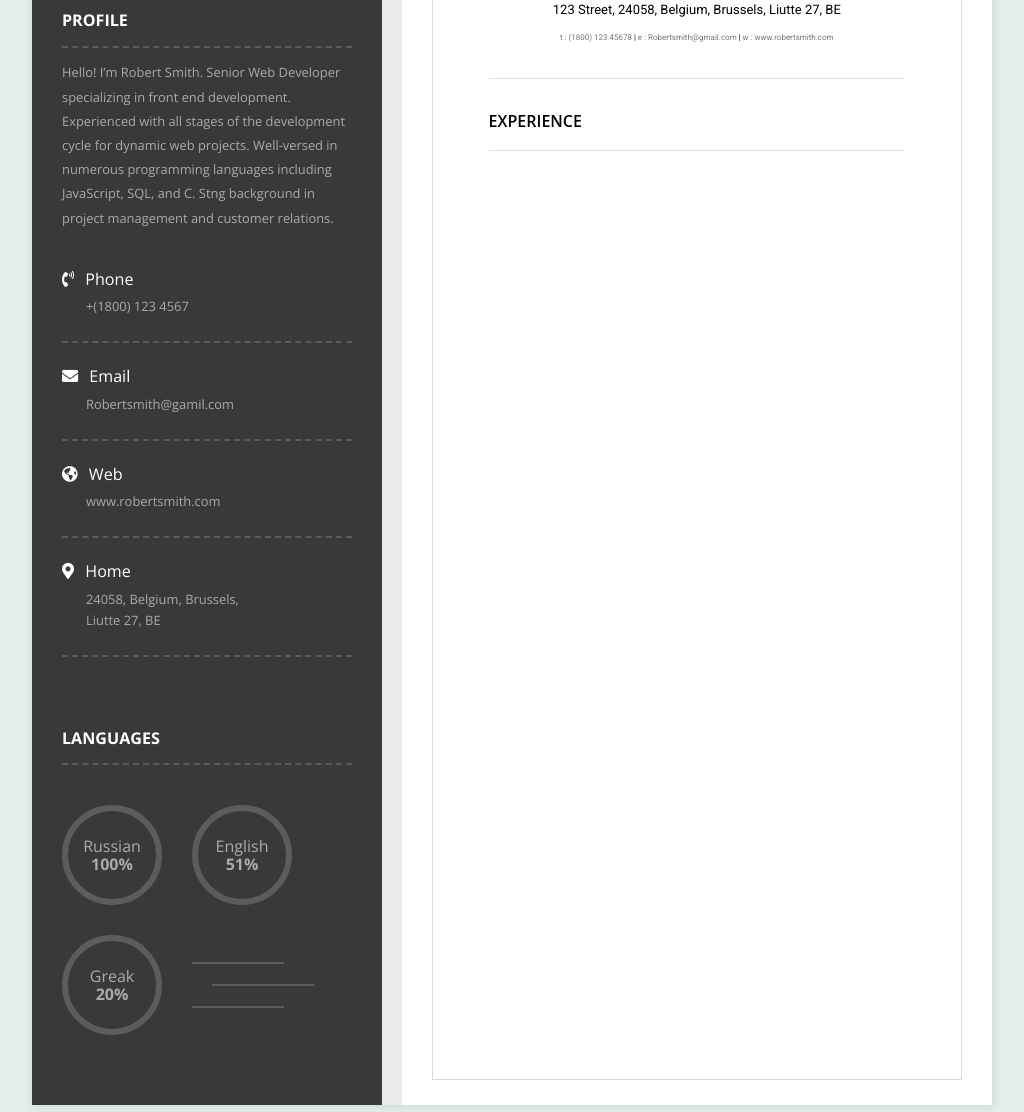
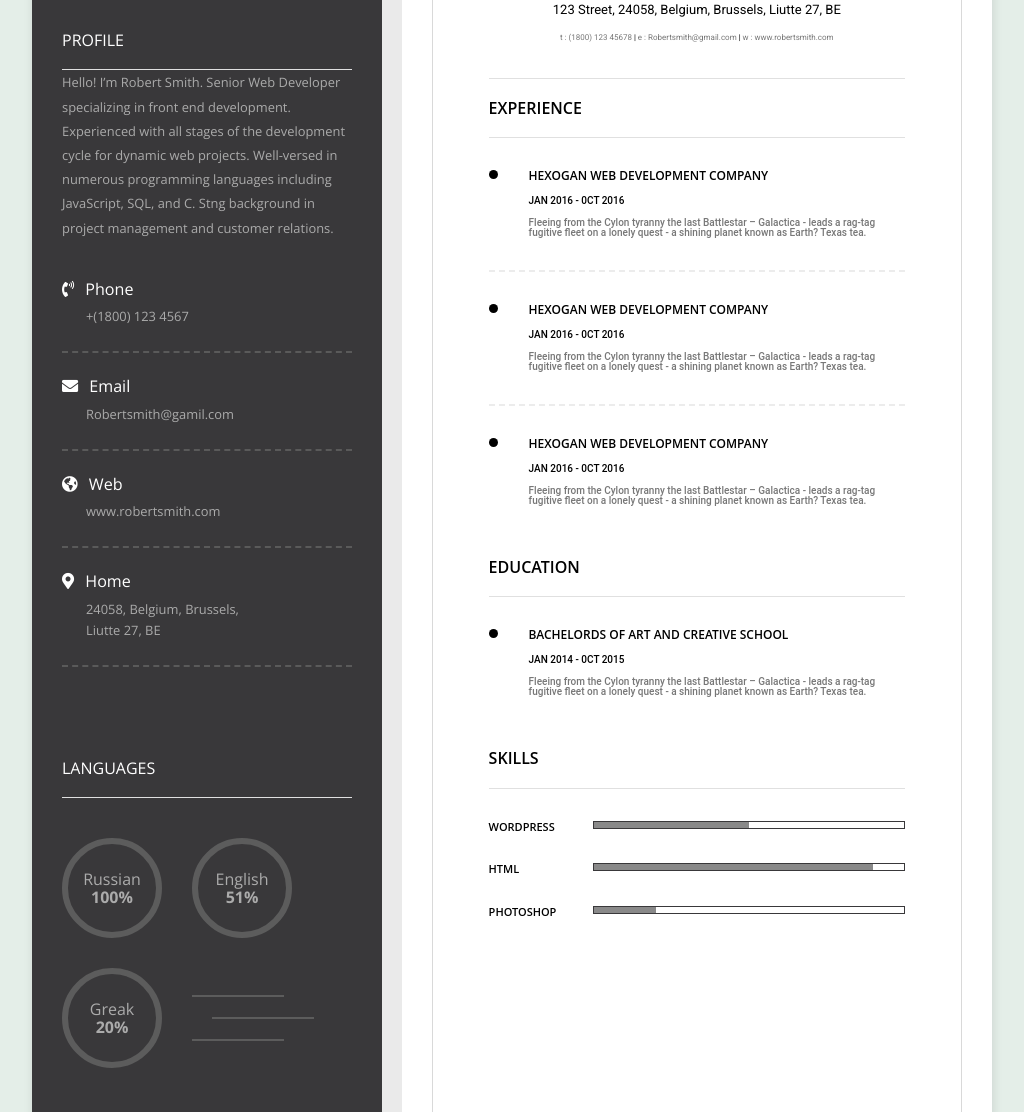
Before and after one commit to ARTobstrel/Portfolio1, a website: page app/index.html in a window 1280 px wide. Shown: the part 292-1404 px from the top of the page, without its empty margins (128-1152 px from the left). Drawn offline with nearby package versions, Linux system fonts and the light colour scheme.

Commit message:
'commit_5'

```diff
--- a/app/css/main.css
+++ b/app/css/main.css
@@ -6,7 +6,9 @@ html {
 *, *:after, *:before {
   -webkit-box-sizing: inherit;
   -moz-box-sizing: inherit;
-  box-sizing: inherit; }
+  box-sizing: inherit;
+  padding: 0;
+  margin: 0; }
 
 body {
   font-family: 'Open Sans', sans-serif;
@@ -180,9 +182,70 @@ body {
 
 .experience {
   font-family: 'Open Sans SemiBold', sans-serif; }
-  .experience__heading {
+
+.heading {
+  text-transform: uppercase;
+  font-size: 16px;
+  font-weight: 400;
+  border-bottom: 1px solid #e0e0e0;
+  padding: 20px 0; }
+
+.list {
+  list-style: none;
+  line-height: 1; }
+  .list-item {
+    position: relative;
+    padding-left: 40px;
+    padding-bottom: 32px;
+    padding-top: 32px;
+    border-bottom: 2px dashed #ececec; }
+  .list-item:before {
+    content: '';
+    position: absolute;
+    width: 9px;
+    height: 9px;
+    left: 0;
+    top: 32px;
+    -webkit-border-radius: 50%;
+    -moz-border-radius: 50%;
+    border-radius: 50%;
+    background-color: #000; }
+  .list-item:last-child {
+    border-bottom: none; }
+  .list-item__title {
+    font-size: 12px;
     text-transform: uppercase;
-    font-size: 16px;
-    font-weight: 400;
-    border-bottom: 1px solid #e0e0e0;
-    padding: 20px 0; }
+    margin-bottom: 8px;
+    font-weight: 700; }
+  .list-item__date {
+    font-family: 'Roboto Medium', sans-serif;
+    display: inline-block;
+    font-size: 10px;
+    text-transform: uppercase;
+    margin-bottom: 12px; }
+  .list-item__text {
+    font-family: 'Roboto Medium', sans-serif;
+    font-size: 10px;
+    color: #777777; }
+
+.skills-list {
+  padding-top: 32px;
+  list-style: none; }
+  .skills-list__item {
+    margin-bottom: 30px;
+    text-transform: uppercase;
+    font-size: 11px;
+    display: flex;
+    justify-content: space-between; }
+
+.level {
+  width: 75%;
+  height: 8px;
+  border: 1px solid #39383a;
+  position: relative; }
+  .level-progress {
+    position: absolute;
+    top: 0;
+    left: 0;
+    height: 100%;
+    background-color: #898989; }
--- a/app/index.html
+++ b/app/index.html
@@ -17,7 +17,7 @@
 
 <div class="container">
 
-<!--    Profile-->
+    <!--    Profile-->
     <div class="profile">
         <div class="profile__photo"></div>
         <div class="profile__info">
@@ -85,7 +85,7 @@
     </div>
 
 
-<!--    Resume-->
+    <!--    Resume-->
     <div class="resume">
         <div class="resume-wrap">
             <div class="logo">
@@ -116,9 +116,72 @@
             </div>
 
             <div class="experience">
-                <h2 class="experience__heading heading_dark">
+                <h2 class="heading heading_dark">
                     experience
                 </h2>
+                <ul class="list">
+                    <li class="list-item">
+                        <h4 class="list-item__title">Hexogan Web Development Company</h4>
+                        <span class="list-item__date">Jan 2016 - 0ct 2016</span>
+                        <p class="list-item__text">Fleeing from the Cylon tyranny the last Battlestar – Galactica -
+                            leads a rag-tag fugitive fleet on a lonely quest - a shining planet known as Earth? Texas
+                            tea.</p>
+                    </li>
+                    <li class="list-item">
+                        <h4 class="list-item__title">Hexogan Web Development Company</h4>
+                        <span class="list-item__date">Jan 2016 - 0ct 2016</span>
+                        <p class="list-item__text">Fleeing from the Cylon tyranny the last Battlestar – Galactica -
+                            leads a rag-tag fugitive fleet on a lonely quest - a shining planet known as Earth? Texas
+                            tea.</p>
+                    </li>
+                    <li class="list-item">
+                        <h4 class="list-item__title">Hexogan Web Development Company</h4>
+                        <span class="list-item__date">Jan 2016 - 0ct 2016</span>
+                        <p class="list-item__text">Fleeing from the Cylon tyranny the last Battlestar – Galactica -
+                            leads a rag-tag fugitive fleet on a lonely quest - a shining planet known as Earth? Texas
+                            tea.</p>
+                    </li>
+                </ul>
+                <div class="education">
+                    <h2 class="heading heading_dark">
+                        education
+                    </h2>
+                    <ul class="list">
+                        <li class="list-item">
+                            <h4 class="list-item__title">Bachelords of Art and Creative School</h4>
+                            <span class="list-item__date">Jan 2014 - 0ct 2015</span>
+                            <p class="list-item__text">Fleeing from the Cylon tyranny the last Battlestar – Galactica -
+                                leads a
+                                rag-tag fugitive fleet on a lonely quest - a shining planet known as Earth? Texas
+                                tea.</p>
+                        </li>
+                    </ul>
+                </div>
+                <div class="skills">
+                    <h2 class="heading heading_dark">
+                        skills
+                    </h2>
+                    <ul class="skills-list">
+                        <li class="skills-list__item">
+                            Wordpress
+                            <div class="level">
+                                <div class="level-progress" style="width: 50%;"></div>
+                            </div>
+                        </li>
+                        <li class="skills-list__item">
+                            HTML
+                            <div class="level">
+                                <div class="level-progress" style="width: 90%;"></div>
+                            </div>
+                        </li>
+                        <li class="skills-list__item">
+                            Photoshop
+                            <div class="level">
+                                <div class="level-progress" style="width: 20%;"></div>
+                            </div>
+                        </li>
+                    </ul>
+                </div>
             </div>
         </div>
     </div>
```
